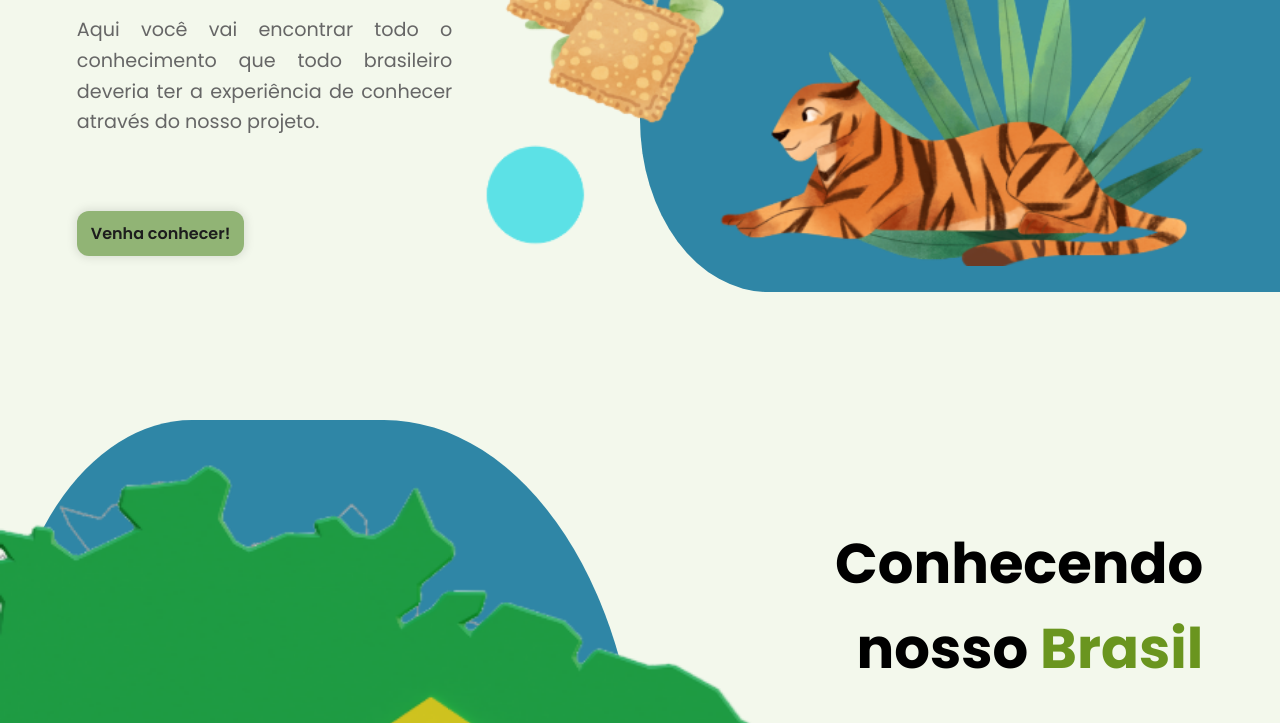
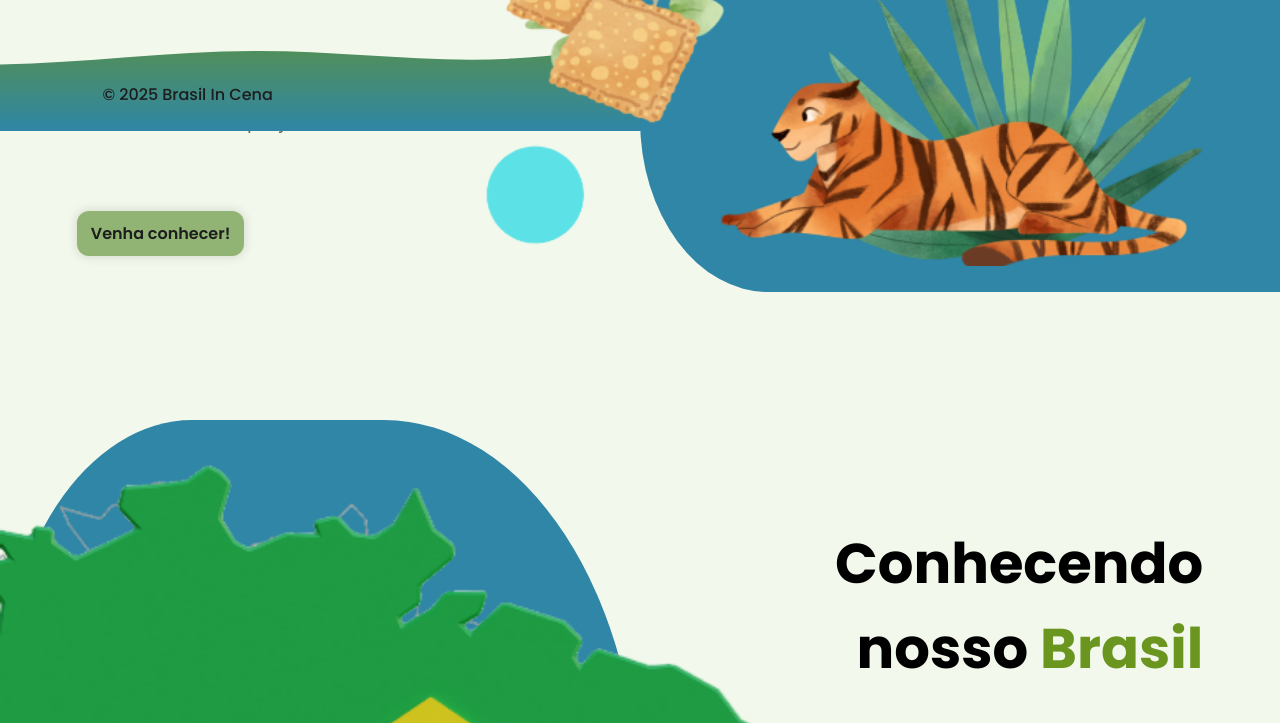
Before and after one commit to aaaaaaaaana/site, a plain HTML site: page index.html in a window 1280 px wide. Shown: the part 669-1392 px from the top of the page. Drawn offline with nearby package versions, Linux system fonts and the light colour scheme.

Commit message:
footer arrumado

```diff
--- a/src/assets/styles/css/footer.css
+++ b/src/assets/styles/css/footer.css
@@ -3,6 +3,9 @@
 footer {
     background: linear-gradient(to top, #2F86A6, #6A951F);
     margin-top: 5%;
+    position: absolute;
+    bottom:0%;
+    width: 100%;
 }
 
 footer .img {
```
